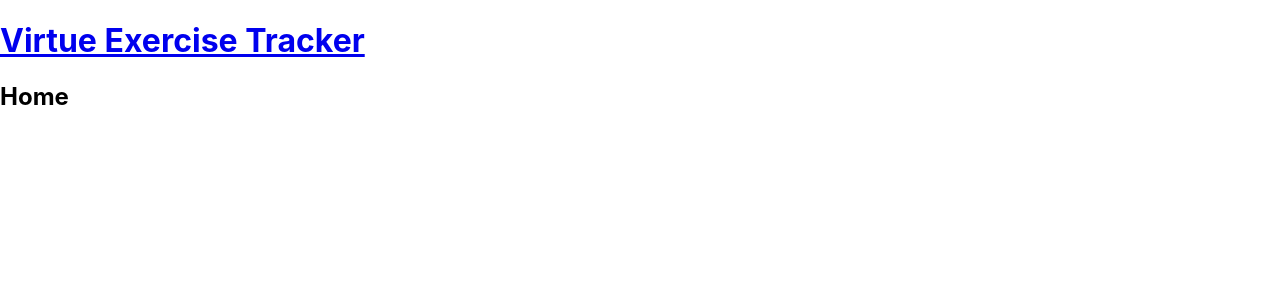
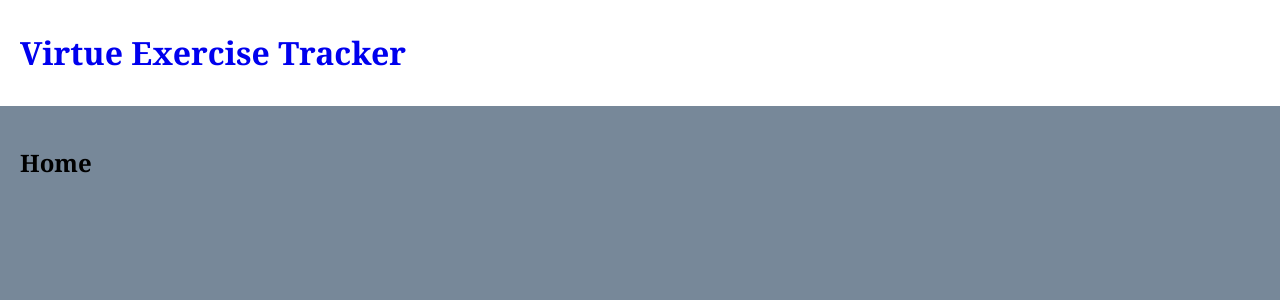
Before and after one commit to WondwossenH9/virtueExerciseTracker, a React (Create React App) app in the folder frontend/: page / in a window 1280 px wide. Shown: the top 300 px of the page. Built offline with nearby package versions, Linux system fonts and the light colour scheme.

Commit message:
add css styles

```diff
--- a/frontend/src/index.css
+++ b/frontend/src/index.css
@@ -11,3 +11,37 @@ code {
   font-family: source-code-pro, Menlo, Monaco, Consolas, 'Courier New',
     monospace;
 }
+
+:root {
+  --primary: green;
+  --error: red;
+}
+
+body {
+  background: lightslategray;
+  margin: 0;
+  font-family: Cambria, Cochin, Georgia, Times, 'Times New Roman', serif;
+}
+
+header {
+  background: #fff;
+}
+
+header .container {
+  max-width: 1400px;
+  margin: 0 auto;
+  padding: 10px 20px;
+  display: flex;
+  align-items: center;
+  justify-content: space-between;
+}
+
+header a {
+  text-decoration: none;
+}
+
+.pages {
+  max-width: 1400px;
+  padding: 20px;
+  margin: 0 auto;
+}
```
